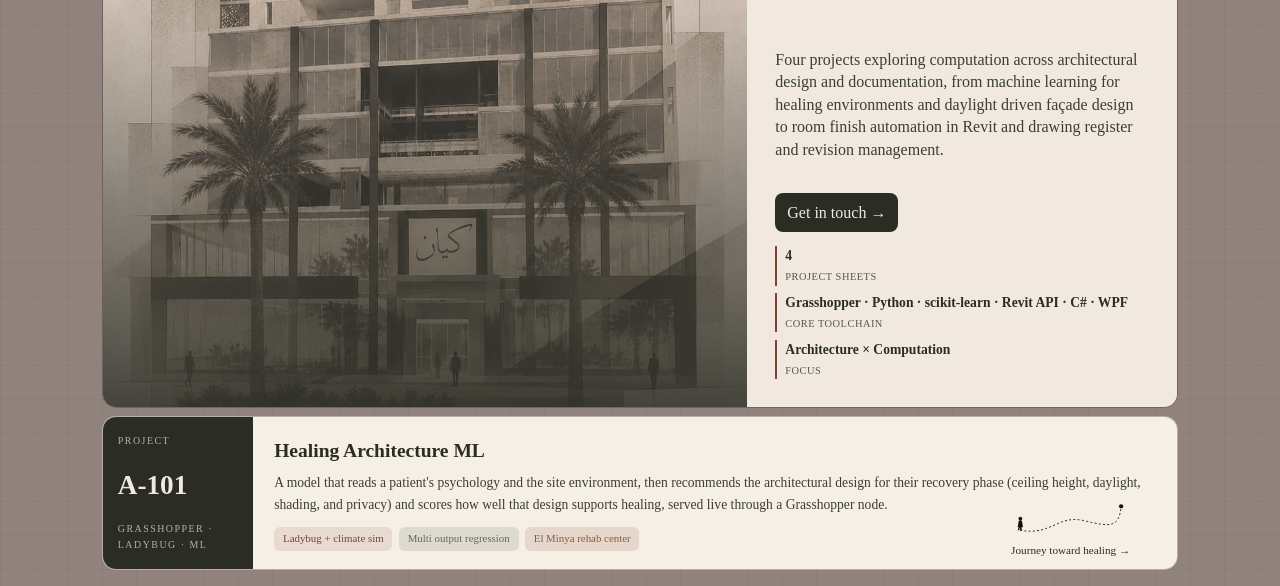
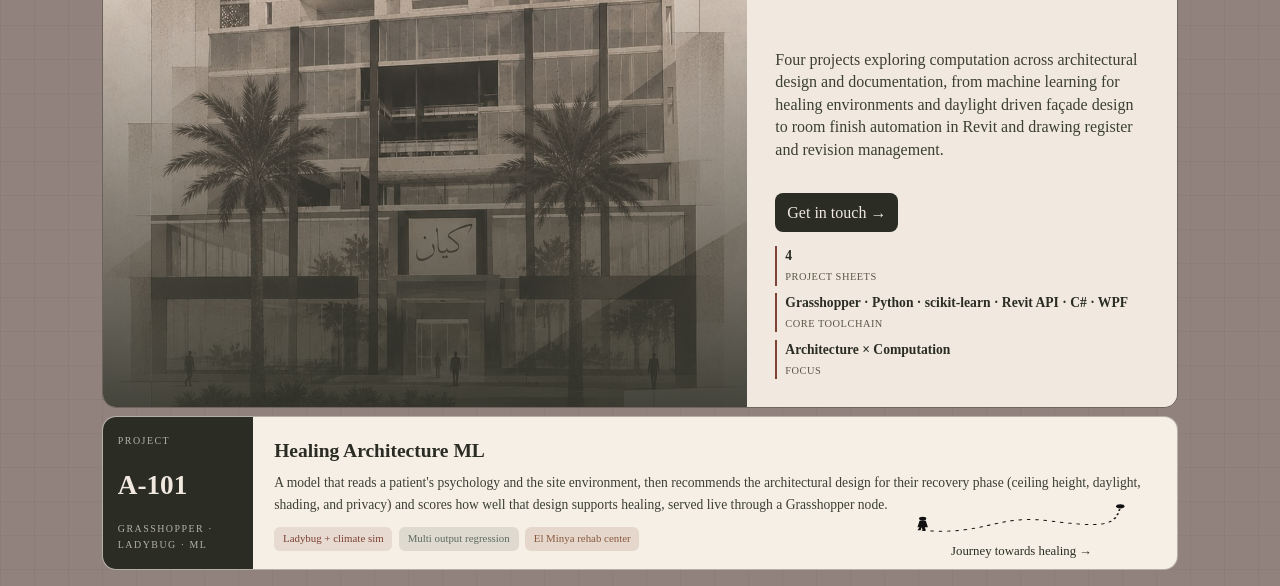
Before and after one commit to Jamila-2004/FinalSmartPortfolio, a plain HTML site: page index.html in a window 1280 px wide. Shown: the part 179-765 px from the top of the page. Drawn offline with Linux system fonts and the light colour scheme.

Commit message:
Enlarge and reposition A-101 journey

```diff
--- a/index.html
+++ b/index.html
@@ -74,12 +74,12 @@
 }
 .sheet:first-child .sheet-body{position:relative}
 .sheet:first-child{cursor:pointer}
-.journey-start{position:absolute;right:1rem;bottom:.65rem;width:180px;height:66px;padding:0;border:0!important;border-radius:0;box-shadow:none!important;background:none!important;cursor:pointer;color:#111;appearance:none}
+.journey-start{position:absolute;right:2.5rem;bottom:.5rem;width:230px;height:68px;padding:0;border:0!important;border-radius:0;box-shadow:none!important;background:none!important;cursor:pointer;color:#111;appearance:none}
 .journey-start:focus-visible{outline:2px solid var(--rust);outline-offset:3px}
 .journey-scene,.journey-scene.running{background:transparent}
 .journey-start svg{display:block;width:100%;height:48px;overflow:visible}
-.journey-label{display:block;font-family:var(--body);font-size:.7rem;line-height:18px;color:var(--ink)}
-@media(max-width:700px){.sheet:first-child .sheet-body{padding-bottom:5rem}}
+.journey-label{display:block;font-family:var(--body);font-size:.8rem;line-height:20px;color:var(--ink)}
+@media(max-width:700px){.sheet:first-child .sheet-body{padding-bottom:6rem}.journey-start{width:min(230px,calc(100% - 2rem));right:1rem}}
 </style>
 </head>
 <body class="gridbg">
@@ -123,11 +123,11 @@
         architectural design for their recovery phase (ceiling height, daylight, shading, and privacy)
         and scores how well that design supports healing, served live through a Grasshopper node.</p>
       <div class="sheet-tags"><span class="chip">Ladybug + climate sim</span><span class="chip b">Multi output regression</span><span class="chip o">El Minya rehab center</span></div>
-      <button class="journey-start" type="button" aria-label="Press the person to follow the path and open Healing Architecture ML"><div class="journey-scene"><svg viewBox="0 0 220 90" aria-hidden="true">
+      <button class="journey-start" type="button" aria-label="Press the person to follow the path and open Healing Architecture ML"><div class="journey-scene"><svg viewBox="0 0 220 90" preserveAspectRatio="none" aria-hidden="true">
 <path id="healing-road" d="M15 70C75 80 85 40 135 52S200 65 204 25" stroke="#111" stroke-width="1.8" stroke-dasharray="2 6" fill="none" stroke-linecap="round"/>
 <g class="inline-person" fill="#111" transform="translate(15 70)"><circle cy="-22" r="3.5"/><path d="M-3-18Q0-20 3-18L5-6H2L3 0H0L-1-6-2 0H-5L-3-6H-5Z"/></g>
 <circle cx="204" cy="25" r="4" fill="#111"/>
-</svg></div><span class="journey-label">Journey toward healing →</span></button>
+</svg></div><span class="journey-label">Journey towards healing →</span></button>
     </div>
   </div>
 
```
